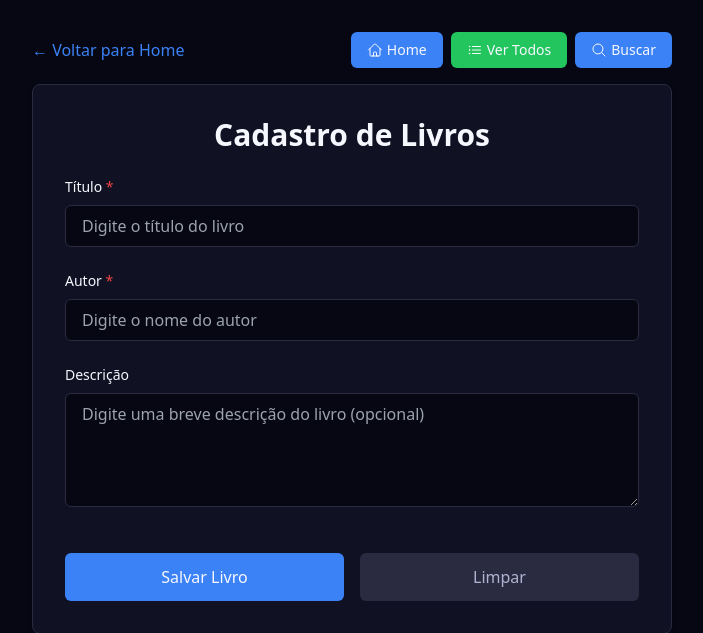
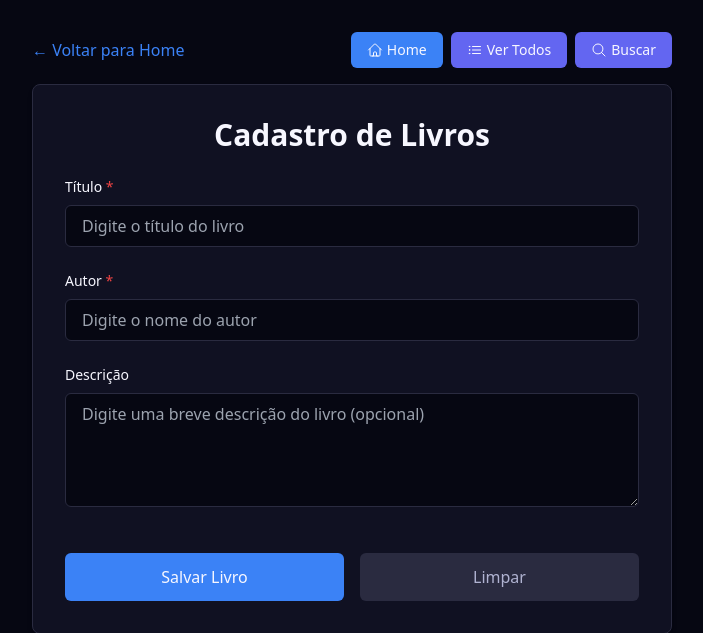
Before and after one commit to ItsJoaohub/Proj_Booksearch, a Django app: page /cadastrar/ in a window 1280 px wide. Shown: the top 633 px of the page, without its empty margins (288-991 px from the left). Run offline with Django 5.2, Linux system fonts and the light colour scheme; some libraries are stand-ins or nearby versions.

Commit message:
atualizacao

```diff
--- a/templates/books/buscar.html
+++ b/templates/books/buscar.html
@@ -19,7 +19,7 @@
                         </svg>
                         Home
                     </a>
-                    <a href="{% url 'listar_livros' %}" class="px-4 py-2 rounded-md transition flex items-center gap-1 whitespace-nowrap" style="background-color: #22C55E; color: #F7F7FF;">
+                    <a href="{% url 'listar_livros' %}" class="px-4 py-2 rounded-md transition flex items-center gap-1 whitespace-nowrap" style="background-color: #6366F1; color: #F7F7FF;">
                         <svg xmlns="http://www.w3.org/2000/svg" fill="none" viewBox="0 0 24 24" stroke-width="1.5" stroke="currentColor" class="w-4 h-4">
                             <path stroke-linecap="round" stroke-linejoin="round" d="M8.25 6.75h12M8.25 12h12m-12 5.25h12M3.75 6.75h.007v.008H3.75V6.75Zm.375 0a.375.375 0 1 1-.75 0 .375.375 0 0 1 .75 0ZM3.75 12h.007v.008H3.75V12Zm.375 0a.375.375 0 1 1-.75 0 .375.375 0 0 1 .75 0Zm-.375 5.25h.007v.008H3.75v-.008Zm.375 0a.375.375 0 1 1-.75 0 .375.375 0 0 1 .75 0Z" />
                         </svg>
--- a/templates/books/cadastrar.html
+++ b/templates/books/cadastrar.html
@@ -20,13 +20,13 @@
                     </svg>
                     Home
                 </a>
-                <a href="{% url 'listar_livros' %}" class="px-4 py-2 rounded-md transition text-sm flex items-center gap-1 whitespace-nowrap" style="background-color: #22C55E; color: #F7F7FF;">
+                <a href="{% url 'listar_livros' %}" class="px-4 py-2 rounded-md transition text-sm flex items-center gap-1 whitespace-nowrap" style="background-color: #6366F1; color: #F7F7FF;">
                     <svg xmlns="http://www.w3.org/2000/svg" fill="none" viewBox="0 0 24 24" stroke-width="1.5" stroke="currentColor" class="w-4 h-4">
                         <path stroke-linecap="round" stroke-linejoin="round" d="M8.25 6.75h12M8.25 12h12m-12 5.25h12M3.75 6.75h.007v.008H3.75V6.75Zm.375 0a.375.375 0 1 1-.75 0 .375.375 0 0 1 .75 0ZM3.75 12h.007v.008H3.75V12Zm.375 0a.375.375 0 1 1-.75 0 .375.375 0 0 1 .75 0Zm-.375 5.25h.007v.008H3.75v-.008Zm.375 0a.375.375 0 1 1-.75 0 .375.375 0 0 1 .75 0Z" />
                     </svg>
                     Ver Todos
                 </a>
-                <a href="{% url 'buscar_livro' %}" class="px-4 py-2 rounded-md transition text-sm flex items-center gap-1 whitespace-nowrap" style="background-color: #3B82F6; color: #F7F7FF;">
+                <a href="{% url 'buscar_livro' %}" class="px-4 py-2 rounded-md transition text-sm flex items-center gap-1 whitespace-nowrap" style="background-color: #6366F1; color: #F7F7FF;">
                     <svg xmlns="http://www.w3.org/2000/svg" fill="none" viewBox="0 0 24 24" stroke-width="1.5" stroke="currentColor" class="w-4 h-4">
                         <path stroke-linecap="round" stroke-linejoin="round" d="m21 21-5.197-5.197m0 0A7.5 7.5 0 1 0 5.196 5.196a7.5 7.5 0 0 0 10.607 10.607Z" />
                     </svg>
--- a/templates/books/home.html
+++ b/templates/books/home.html
@@ -7,7 +7,7 @@
     <title>Booksearch - Sistema de Busca de Livros</title>
     <script src="https://cdn.tailwindcss.com"></script>
 </head>
-<body class="min-h-screen" style="background-color: #060712; background-image: linear-gradient(rgba(6, 7, 18, 0.7), rgba(6, 7, 18, 0.7)), url('{% static 'images/background.png' %}'); background-size: cover; background-position: center; background-repeat: no-repeat; background-attachment: fixed;">
+<body class="min-h-screen" style="background-color: #060712; background-image: linear-gradient(rgba(6, 7, 18, 0.7), rgba(6, 7, 18, 0.7)), url('{% static "image/fundo.png" %}'); background-size: cover; background-position: center; background-repeat: no-repeat; background-attachment: fixed;">
     <div class="container mx-auto px-4 py-8">
         <!-- Cabeçalho -->
         <header class="text-center mb-4">
@@ -66,7 +66,6 @@
             </div>
         </section>
 
-        <!-- Ações/Navegação -->
         <section class="rounded-lg shadow-lg p-8" style="background-color: #101122; border: 1px solid #2A2B40;">
             <div class="flex justify-center">
                 <a href="{% url 'buscar_livro' %}" class="inline-block">
--- a/templates/books/listar.html
+++ b/templates/books/listar.html
@@ -19,7 +19,7 @@
                         </svg>
                         Home
                     </a>
-                    <a href="{% url 'buscar_livro' %}" class="px-4 py-2 rounded-md transition flex items-center gap-1 whitespace-nowrap" style="background-color: #3B82F6; color: #F7F7FF;">
+                    <a href="{% url 'buscar_livro' %}" class="px-4 py-2 rounded-md transition flex items-center gap-1 whitespace-nowrap" style="background-color: #6366F1; color: #F7F7FF;">
                         <svg xmlns="http://www.w3.org/2000/svg" fill="none" viewBox="0 0 24 24" stroke-width="1.5" stroke="currentColor" class="w-4 h-4">
                             <path stroke-linecap="round" stroke-linejoin="round" d="m21 21-5.197-5.197m0 0A7.5 7.5 0 1 0 5.196 5.196a7.5 7.5 0 0 0 10.607 10.607Z" />
                         </svg>
```
Also changed, not shown: README.md.
